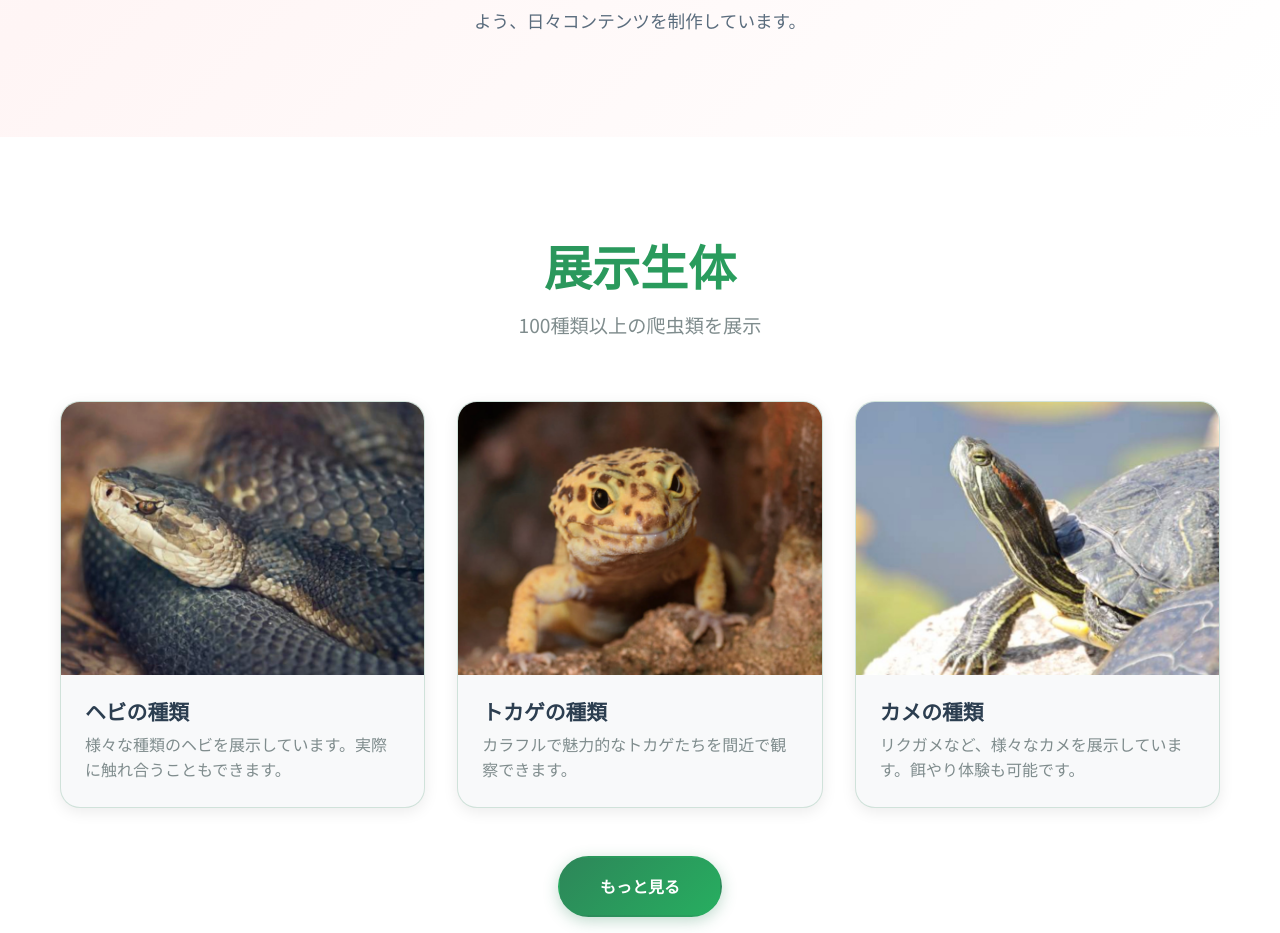
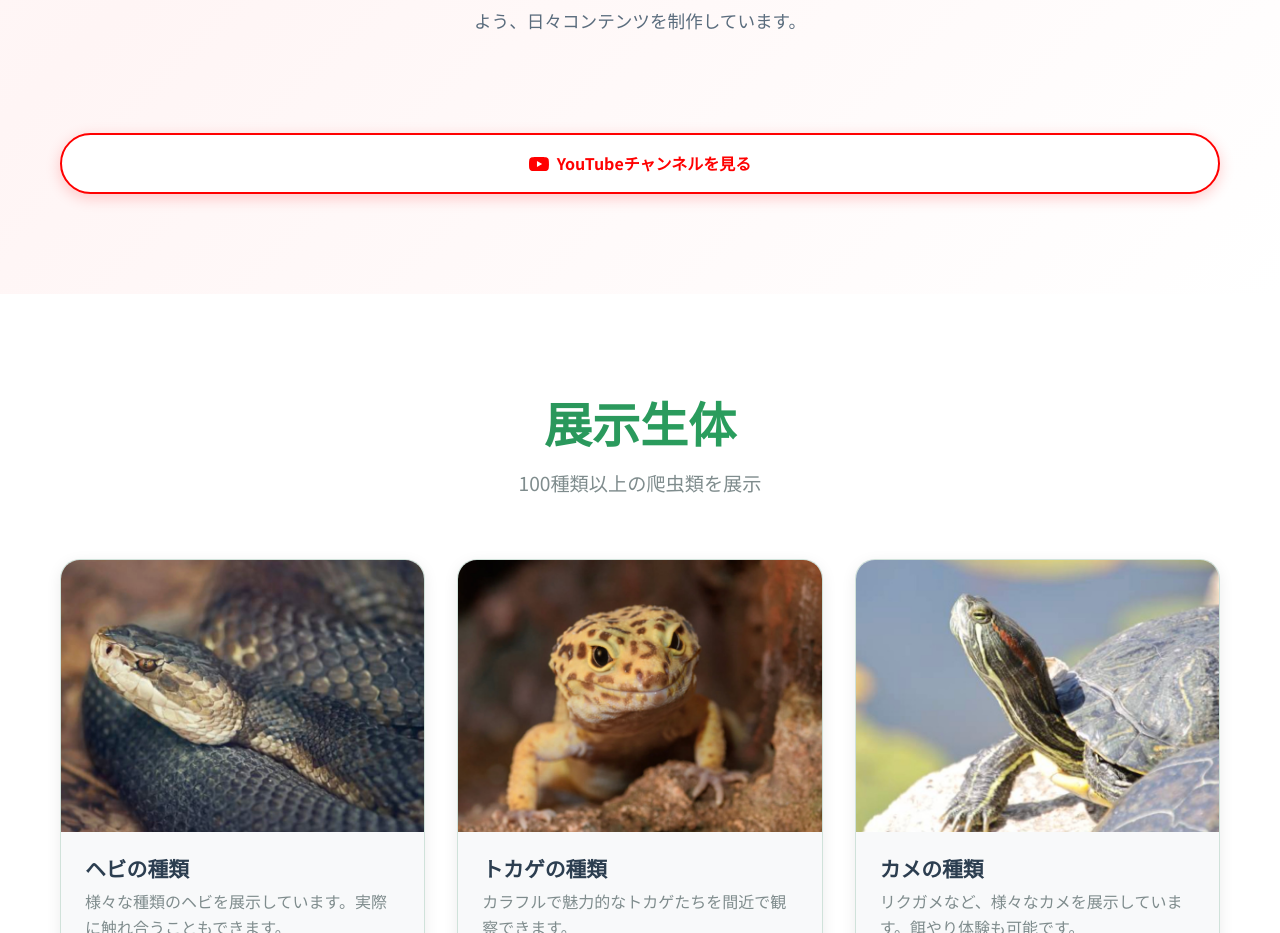
Before and after one commit to ujitayuki0329/channel-wani, a Nuxt app: page / in a window 1280 px wide. Shown: the part 3064-3997 px from the top of the page. Built offline with nearby package versions, Linux system fonts and the light colour scheme.

Commit message:
youtubeリンクボタン設置

```diff
--- a/pages/index.vue
+++ b/pages/index.vue
@@ -121,6 +121,14 @@
               100万人を超える登録者の皆様と共に、爬虫類の世界を
               より深く知っていただけるよう、日々コンテンツを制作しています。
             </p>
+          </div>
+          <div class="youtube-action">
+            <a href="https://www.youtube.com/@WANIVSPBAO" target="_blank" rel="noopener noreferrer" class="btn btn-youtube">
+              <svg width="20" height="20" viewBox="0 0 24 24" fill="currentColor" xmlns="http://www.w3.org/2000/svg">
+                <path d="M23.498 6.186a3.016 3.016 0 0 0-2.122-2.136C19.505 3.545 12 3.545 12 3.545s-7.505 0-9.377.505A3.017 3.017 0 0 0 .502 6.186C0 8.07 0 12 0 12s0 3.93.502 5.814a3.016 3.016 0 0 0 2.122 2.136c1.871.505 9.376.505 9.376.505s7.505 0 9.377-.505a3.015 3.015 0 0 0 2.122-2.136C24 15.93 24 12 24 12s0-3.93-.502-5.814zM9.545 15.568V8.432L15.818 12l-6.273 3.568z"/>
+              </svg>
+              <span>YouTubeチャンネルを見る</span>
+            </a>
           </div>
         </div>
       </div>
@@ -893,6 +901,20 @@
   color: var(--text-secondary);
 }
 
+.youtube-action {
+  text-align: center;
+  margin-top: 3rem;
+}
+
+.youtube-action .btn-youtube {
+  display: inline-flex;
+  align-items: center;
+  justify-content: center;
+  gap: 0.5rem;
+  padding: 1rem 2.5rem;
+  font-size: 1rem;
+}
+
 .access {
   background: var(--light-bg);
 }
```
